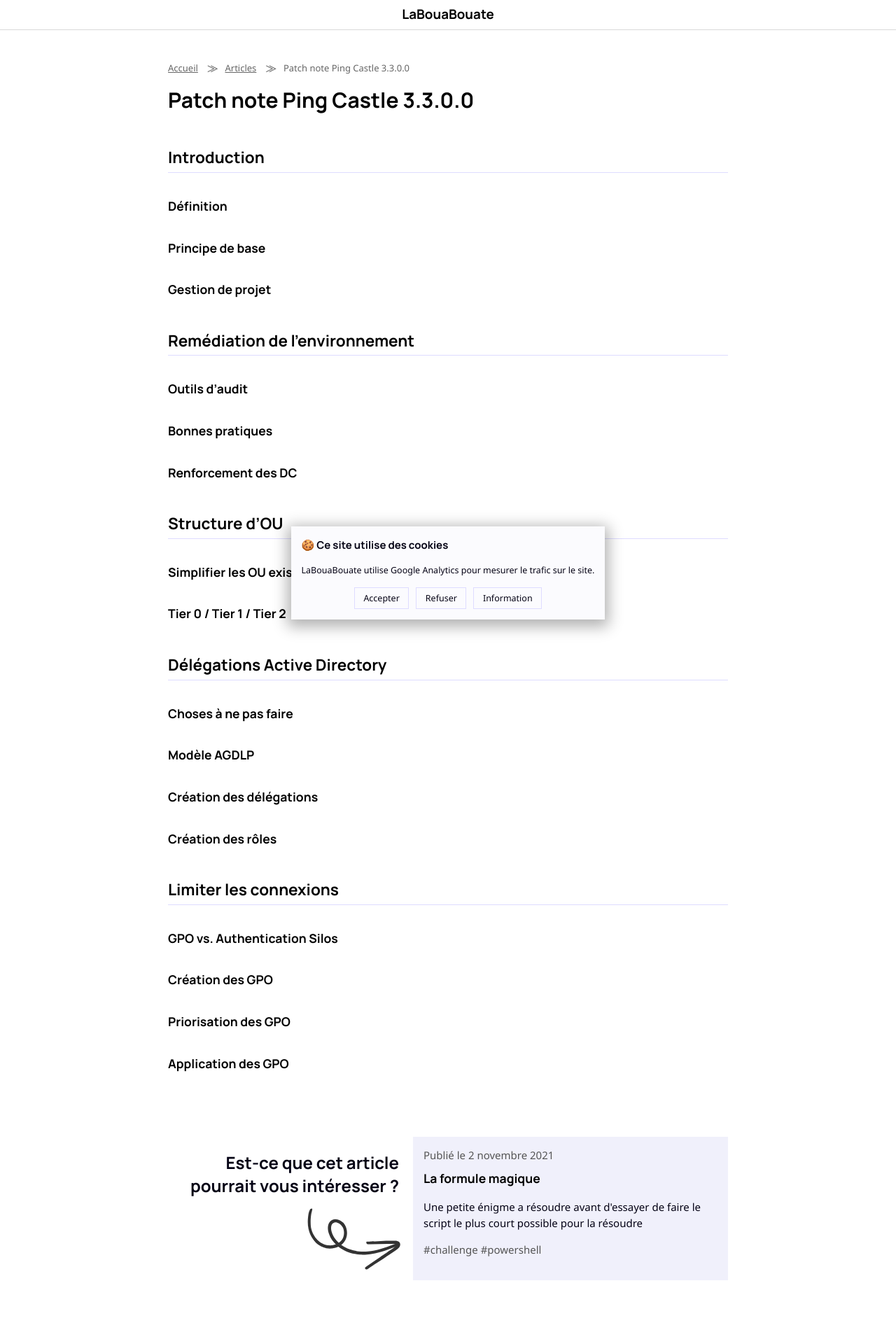
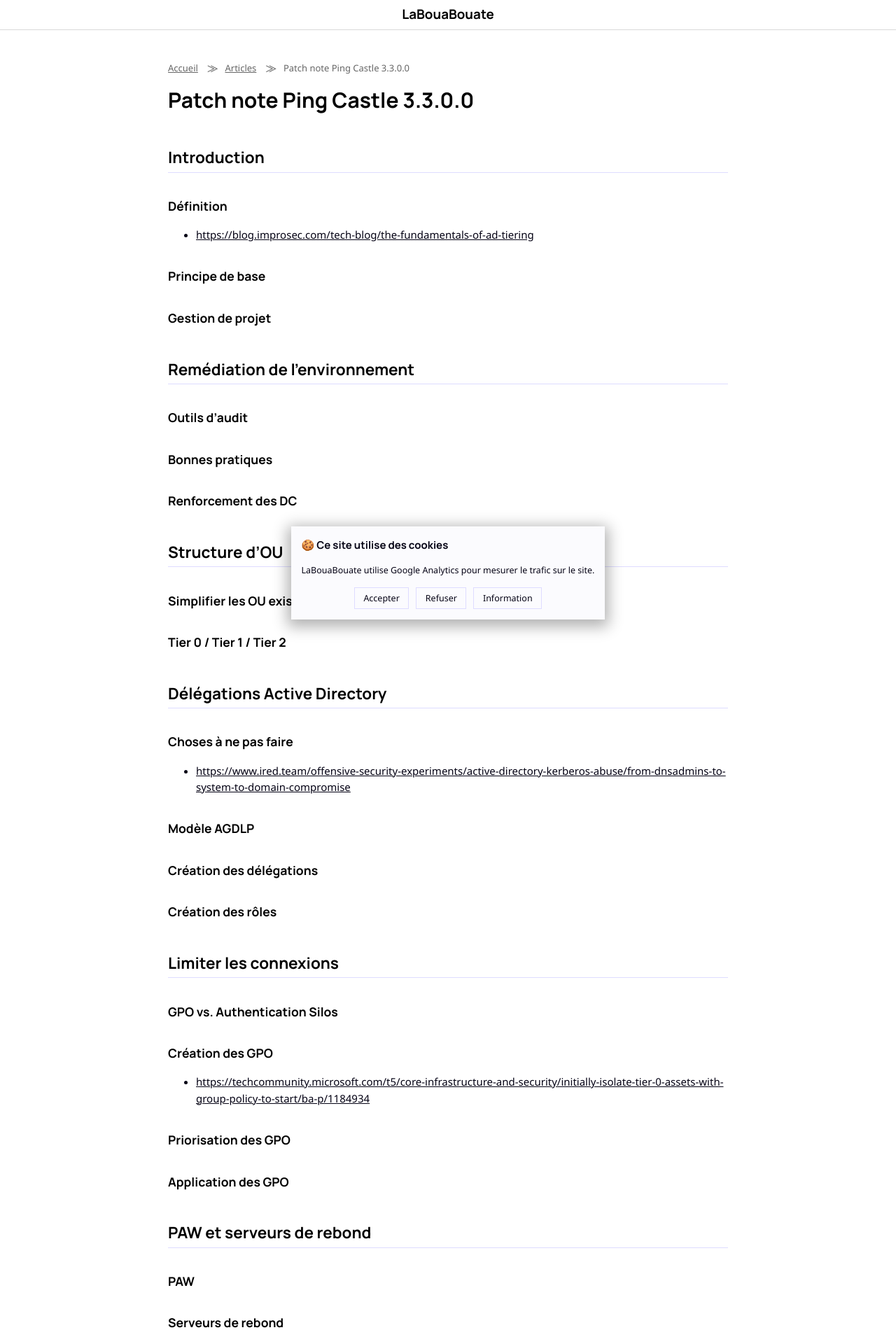
Before and after one commit to leobouard/leobouard.github.io, a Jekyll site: the page built from _posts/2024-11-01-tiering-model-introduction.md, in a window 1280 px wide. Shown: the top 1920 px of the page at 70% size. Built offline with Jekyll 4.4.1, drawn with Linux system fonts in a browser that asks for light colours; nearby versions of some CDN libraries; some web fonts are replaced; some of the changed text lies outside the part shown.

Commit message:
Hiérarchisation des informations

```diff
--- a/_posts/2024-11-01-tiering-model-introduction.md
+++ b/_posts/2024-11-01-tiering-model-introduction.md
@@ -8,6 +8,8 @@
 ## Introduction
 
 ### Définition
+
+- <https://blog.improsec.com/tech-blog/the-fundamentals-of-ad-tiering>
 
 ### Principe de base
 
@@ -31,6 +33,8 @@
 
 ### Choses à ne pas faire
 
+- <https://www.ired.team/offensive-security-experiments/active-directory-kerberos-abuse/from-dnsadmins-to-system-to-domain-compromise>
+
 ### Modèle AGDLP
 
 ### Création des délégations
@@ -43,6 +47,28 @@
 
 ### Création des GPO
 
+- <https://techcommunity.microsoft.com/t5/core-infrastructure-and-security/initially-isolate-tier-0-assets-with-group-policy-to-start/ba-p/1184934>
+
 ### Priorisation des GPO
 
 ### Application des GPO
+
+## PAW et serveurs de rebond
+
+### PAW
+
+### Serveurs de rebond
+
+### Renforcement de l'OS
+
+## Migration des ressources
+
+### Cartographie des relations comptes & serveurs
+
+### Identification des ressources
+
+- <https://specterops.github.io/TierZeroTable/>
+
+### Déplacement des ressources
+
+###
--- a/_sass/post-preview.scss
+++ b/_sass/post-preview.scss
@@ -3,6 +3,7 @@
     text-decoration: none;
     min-width: 15em;
     transition: transform ease-in-out 200ms;
+    position: relative;
 }
 
 article.post-preview a {
@@ -13,6 +14,7 @@
 
 article.post-preview span {
     color: #555;
+    font-size: small;
 }
 
 article.post-preview h3 {
@@ -23,3 +25,8 @@
     text-decoration: underline;
     color: var(--accent);
 }
+
+div.article-tags {
+    position: absolute;
+    bottom: 1em;
+}
```
